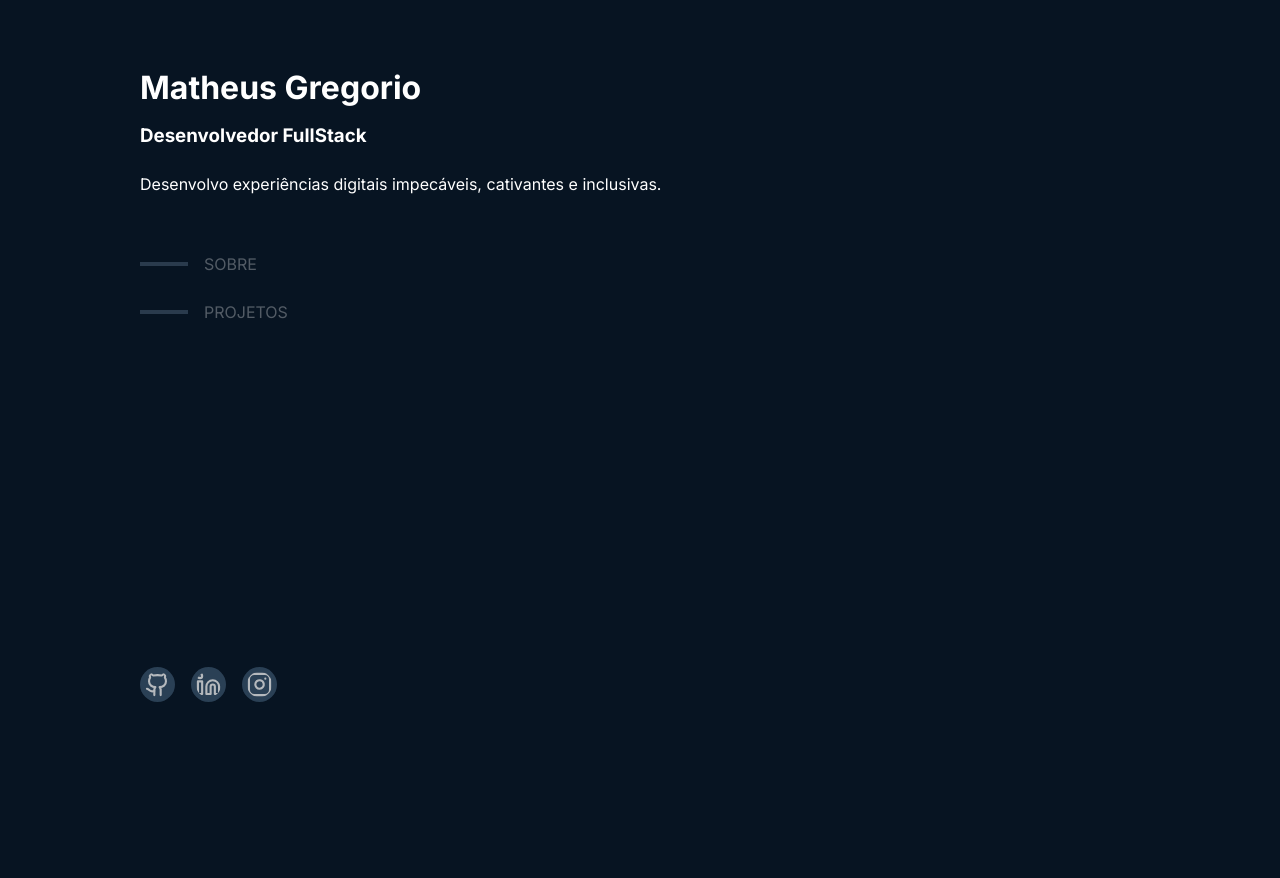
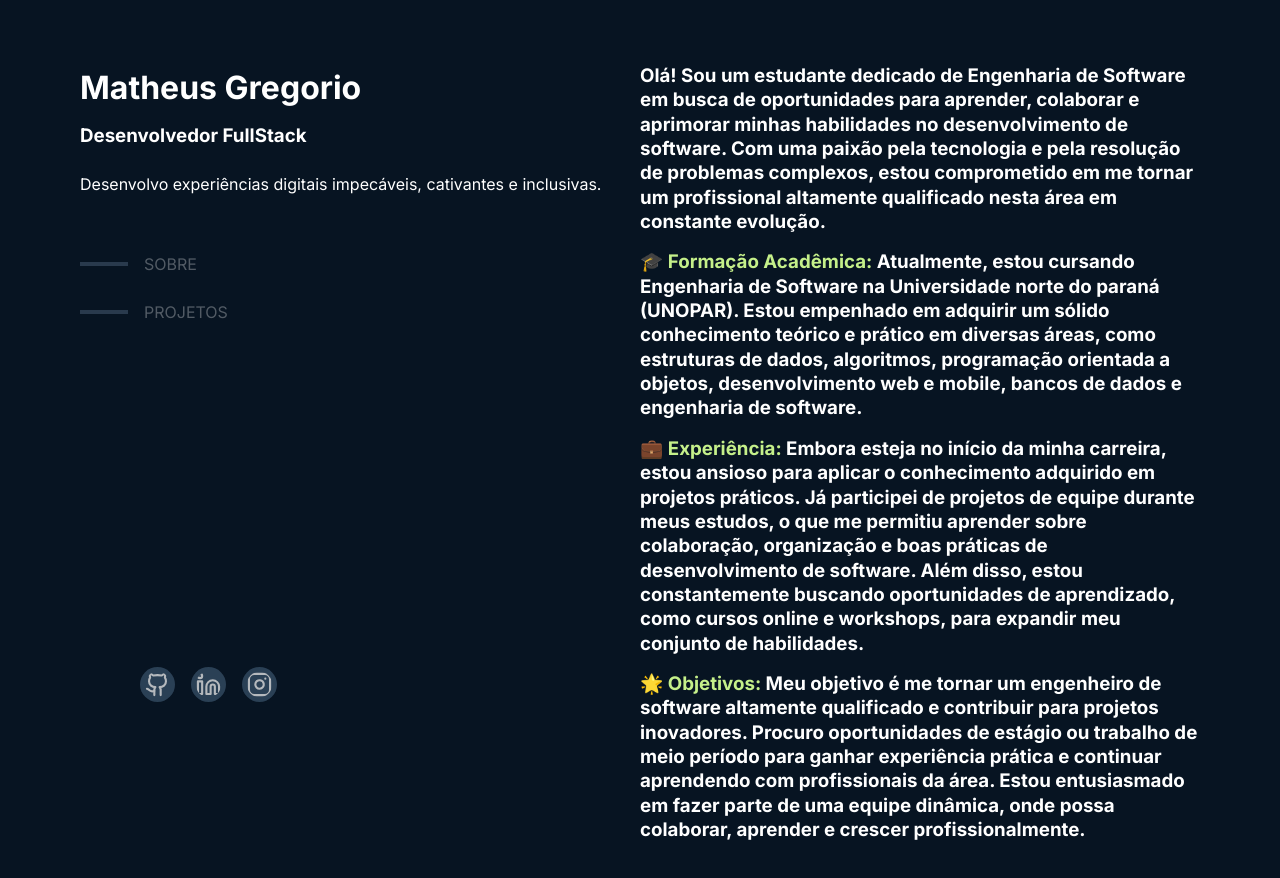
Before and after one commit to Matheussmaced/new_portfolio, a Next.js app: page / in a window 1280 px wide. Shown: the top 878 px of the page. Before the commit the page ends 800 px from the top, so only its background shows below. Built offline with nearby package versions, Linux system fonts and the light colour scheme.

Commit message:
feat: creating about

```diff
--- /dev/null
+++ b/src/app/(home)/components/about.tsx
@@ -0,0 +1,43 @@
+import { AbountText, Main, Span } from '../styles/about'
+
+export default function About() {
+  return (
+    <Main>
+      <AbountText>
+        Olá! Sou um estudante dedicado de Engenharia de Software em busca de
+        oportunidades para aprender, colaborar e aprimorar minhas habilidades no
+        desenvolvimento de software. Com uma paixão pela tecnologia e pela
+        resolução de problemas complexos, estou comprometido em me tornar um
+        profissional altamente qualificado nesta área em constante evolução.
+      </AbountText>
+
+      <AbountText>
+        <Span>🎓 Formação Acadêmica:</Span> Atualmente, estou cursando
+        Engenharia de Software na Universidade norte do paraná (UNOPAR). Estou
+        empenhado em adquirir um sólido conhecimento teórico e prático em
+        diversas áreas, como estruturas de dados, algoritmos, programação
+        orientada a objetos, desenvolvimento web e mobile, bancos de dados e
+        engenharia de software.
+      </AbountText>
+
+      <AbountText>
+        <Span>💼 Experiência:</Span> Embora esteja no início da minha carreira,
+        estou ansioso para aplicar o conhecimento adquirido em projetos
+        práticos. Já participei de projetos de equipe durante meus estudos, o
+        que me permitiu aprender sobre colaboração, organização e boas práticas
+        de desenvolvimento de software. Além disso, estou constantemente
+        buscando oportunidades de aprendizado, como cursos online e workshops,
+        para expandir meu conjunto de habilidades.
+      </AbountText>
+
+      <AbountText>
+        <Span>🌟 Objetivos:</Span> Meu objetivo é me tornar um engenheiro de
+        software altamente qualificado e contribuir para projetos inovadores.
+        Procuro oportunidades de estágio ou trabalho de meio período para ganhar
+        experiência prática e continuar aprendendo com profissionais da área.
+        Estou entusiasmado em fazer parte de uma equipe dinâmica, onde possa
+        colaborar, aprender e crescer profissionalmente.
+      </AbountText>
+    </Main>
+  )
+}
--- a/src/app/(home)/components/profile.tsx
+++ b/src/app/(home)/components/profile.tsx
@@ -7,12 +7,13 @@ import {
   Linkedin,
   Links,
   Main,
+  MainContainerFixed,
   SpanLinks,
 } from '../styles/profile'
 
 export default function Profile() {
   return (
-    <>
+    <MainContainerFixed>
       <Main>
         <h1>Matheus Gregorio</h1>
 
@@ -51,6 +52,6 @@ export default function Profile() {
           </Link>
         </Icons>
       </Main>
-    </>
+    </MainContainerFixed>
   )
 }
--- a/src/app/(home)/page.tsx
+++ b/src/app/(home)/page.tsx
@@ -5,13 +5,19 @@ import { defaultTheme } from '@/themes/default'
 
 import { ThemeProvider } from 'styled-components'
 import Profile from './components/profile'
+import { Main } from './styles/home'
+import About from './components/about'
 
 export default function Home() {
   return (
     <ThemeProvider theme={defaultTheme}>
-      <GlobalStyles />
+      <Main>
+        <GlobalStyles />
 
-      <Profile />
+        <Profile />
+
+        <About />
+      </Main>
     </ThemeProvider>
   )
 }
--- /dev/null
+++ b/src/app/(home)/styles/about.ts
@@ -0,0 +1,18 @@
+import styled from 'styled-components'
+
+export const Main = styled.main`
+  max-width: 35rem;
+`
+
+export const Span = styled.span`
+  color: ${(props) => props.theme['green-light']};
+`
+
+export const AbountText = styled.h3`
+  overflow: hidden;
+  text-overflow: ellipsis;
+  line-height: 1.3em;
+
+  text-align: left;
+  margin-bottom: 1rem;
+`
--- /dev/null
+++ b/src/app/(home)/styles/home.ts
@@ -0,0 +1,9 @@
+import styled from 'styled-components'
+
+export const Main = styled.main`
+  margin: 4rem auto;
+  width: 70rem;
+
+  display: flex;
+  justify-content: space-between;
+`
--- a/src/app/(home)/styles/profile.ts
+++ b/src/app/(home)/styles/profile.ts
@@ -1,10 +1,12 @@
 import { GithubIcon, InstagramIcon, LinkedinIcon } from 'lucide-react'
 import styled from 'styled-components'
 
+export const MainContainerFixed = styled.div`
+  position: relative;
+`
+
 export const Main = styled.main`
-  position: relative;
-  margin: 4rem auto;
-  width: 62.5rem;
+  position: fixed;
 
   line-height: 3rem;
 `
```
